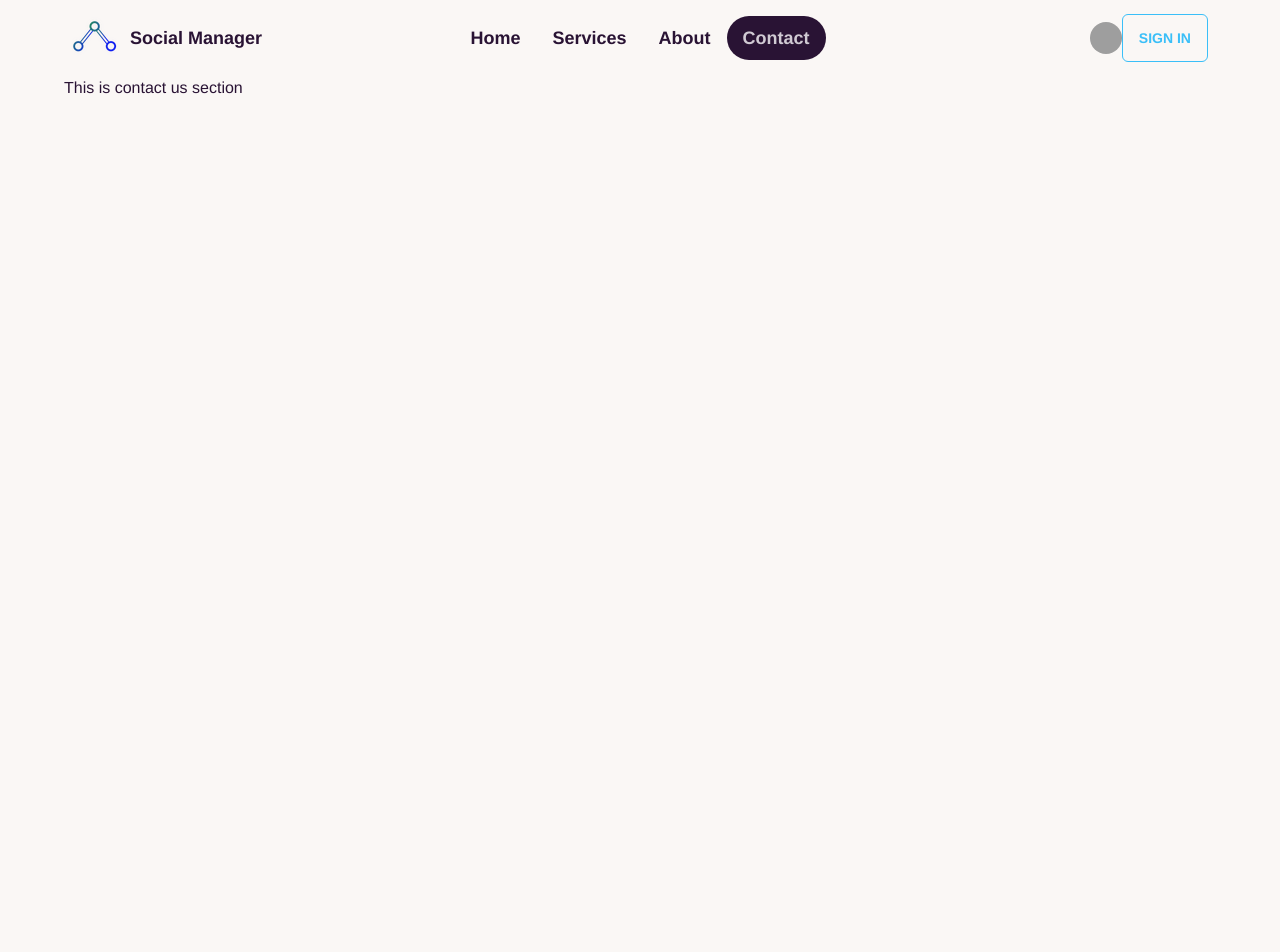
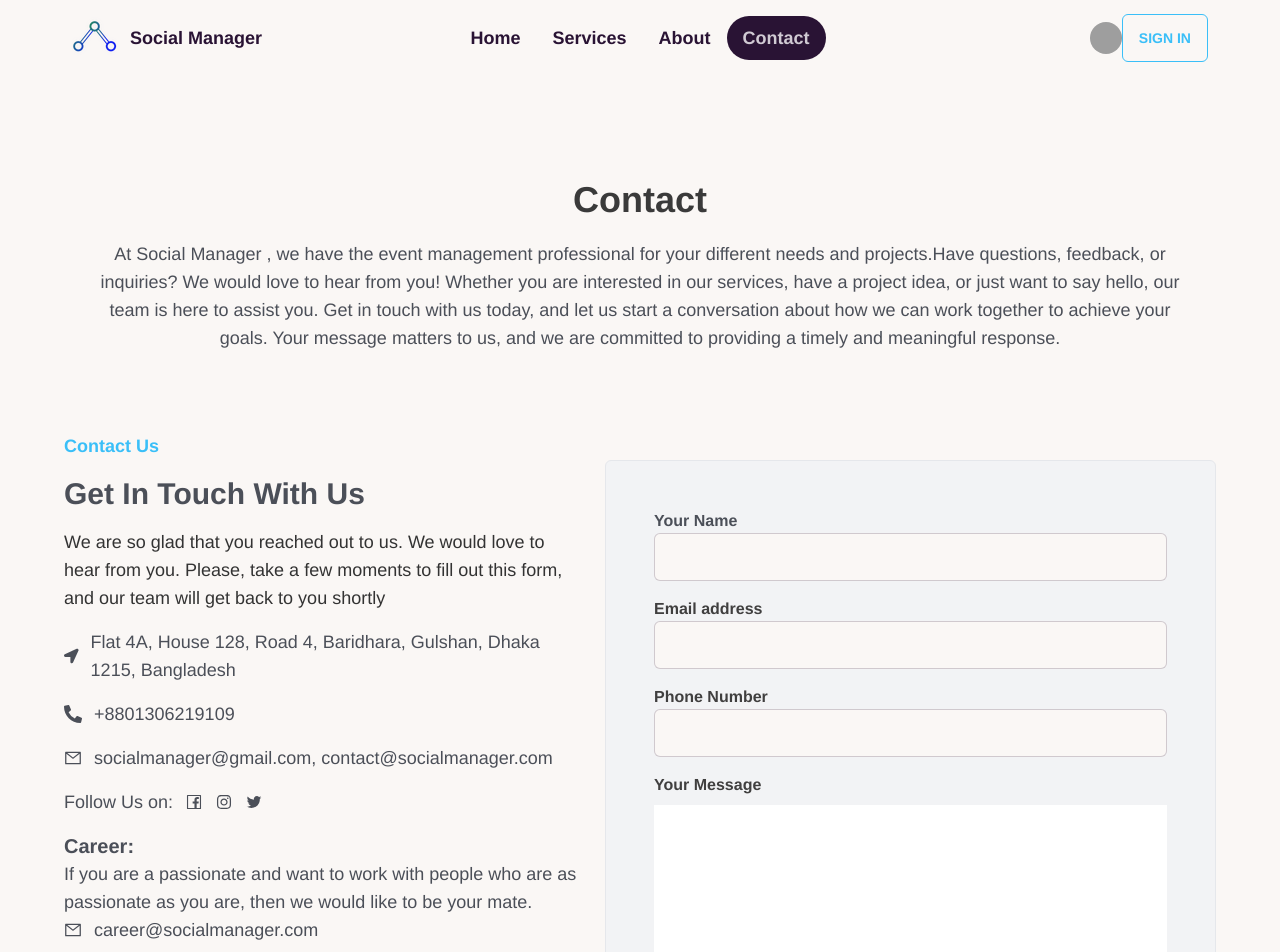
Before and after one commit to mkasiam/social-manager, a React (Vite) app: page /contact in a window 1280 px wide. Shown: the top 952 px of the page. Before the commit the page ends 800 px from the top, so only its background shows below. Built offline with nearby package versions, Linux system fonts and the light colour scheme; no server answers; grey boxes are pictures that could not be loaded.

Commit message:
sweet alert added

```diff
--- a/package.json
+++ b/package.json
@@ -18,7 +18,8 @@
     "react-helmet-async": "^1.3.0",
     "react-icons": "^4.11.0",
     "react-router-dom": "^6.16.0",
-    "sort-by": "^1.2.0"
+    "sort-by": "^1.2.0",
+    "sweetalert2": "^11.7.32"
   },
   "devDependencies": {
     "@types/react": "^18.2.15",
--- a/src/components/pages/Contact/Contact.jsx
+++ b/src/components/pages/Contact/Contact.jsx
@@ -1,10 +1,147 @@
+import { FaLocationArrow, FaPhoneAlt } from "react-icons/fa";
+import {
+  AiOutlineMail,
+  AiOutlineFacebook,
+  AiOutlineInstagram,
+  AiOutlineTwitter,
+} from "react-icons/ai";
+import Swal from "sweetalert2";
+const Contact = () => {
+  const handleSubmit = (e) => {
+    e.preventDefault();
+    Swal.fire({
+      position: "center",
+      icon: "success",
+      title: "Your message has been sent successfully",
+      showConfirmButton: false,
+      timer: 1000,
+    });
+  };
+  return (
+    <div>
+      {/* Contact Us Section Title and subtitle */}
+      <div className="text-center mt-6 py-10 md:py-16 lg:py-20 space-y-5 px-5">
+        <h1 className="text-xl md:text-2xl lg:text-4xl text-[#3A3A3A] font-bold">
+          Contact
+        </h1>
+        <p className="text-[#4b4f58] text-lg">
+          At Social Manager , we have the event management professional for your
+          different needs and projects.Have questions, feedback, or inquiries?
+          We would love to hear from you! Whether you are interested in our
+          services, have a project idea, or just want to say hello, our team is
+          here to assist you. Get in touch with us today, and let us start a
+          conversation about how we can work together to achieve your goals.
+          Your message matters to us, and we are committed to providing a timely
+          and meaningful response.
+        </p>
+      </div>
+      {/* Contact Us Container  */}
+      <div className="flex flex-col md:flex-row lg:flex-row gap-7">
+        {/* Contact Us Left Side (Information) */}
+        <div className="text-[#4b4f58] text-lg space-y-4 flex-1">
+          <p className="text-[#3ABFF8] font-bold text-lg">Contact Us</p>
+          <h1 className="text-xl md:text-2xl lg:text-3xl font-bold">
+            Get In Touch With Us
+          </h1>
+          <p className="text-lg text-[#333] my-4">
+            We are so glad that you reached out to us. We would love to hear
+            from you. Please, take a few moments to fill out this form, and our
+            team will get back to you shortly
+          </p>
+          <div className="flex items-center gap-3">
+            <FaLocationArrow></FaLocationArrow>
+            Flat 4A, House 128, Road 4, Baridhara, Gulshan, Dhaka 1215,
+            Bangladesh
+          </div>
+          <div className="flex items-center gap-3">
+            <FaPhoneAlt></FaPhoneAlt>+8801306219109
+          </div>
+          <div className="flex items-center gap-3">
+            <AiOutlineMail></AiOutlineMail>socialmanager@gmail.com,
+            contact@socialmanager.com
+          </div>
+          <div className="flex items-center gap-3 cursor-pointer">
+            Follow Us on: <AiOutlineFacebook></AiOutlineFacebook>
+            <AiOutlineInstagram></AiOutlineInstagram>{" "}
+            <AiOutlineTwitter></AiOutlineTwitter>
+          </div>
+          <div>
+            <h1 className="font-bold text-xl">Career:</h1>
+            <p>
+              If you are a passionate and want to work with people who are as
+              passionate as you are, then we would like to be your mate.
+            </p>
+            <p className="flex items-center gap-3">
+              <AiOutlineMail></AiOutlineMail>career@socialmanager.com
+            </p>
+          </div>
+        </div>
+        {/* Form to contact  */}
 
-const Contact = () => {
-    return (
-        <div>
-            <h1>This is contact us section</h1>
+        <div className="border flex-1 bg-[#F2F3F5] rounded-md p-12 max-w-2xl mx-auto mt-7">
+          <div className="w-full  space-y-4">
+            <div>
+              <form onSubmit={handleSubmit} className="space-y-4">
+                <div>
+                  <label className="mb-2 text-md font-semibold text-[#4b4f58]">
+                    Your Name
+                  </label>
+                  <input
+                    type="text"
+                    name="name"
+                    className="input input-bordered w-full rounded-md"
+                    required
+                  />
+                </div>
+                <div>
+                  <label className="mb-2 text-md font-semibold text-[#403F3F]">
+                    Email address
+                  </label>
+                  <input
+                    type="email"
+                    name="email"
+                    className="input input-bordered w-full rounded-md"
+                    required
+                  />
+                </div>
+                <div>
+                  <label className="mb-2 text-md font-semibold text-[#403F3F]">
+                    Phone Number
+                  </label>
+                  <input
+                    type="number"
+                    name="number"
+                    className="input input-bordered w-full rounded-md"
+                    required
+                  />
+                </div>
+
+                <div className="flex flex-col">
+                  <label className="mb-2 text-md font-semibold text-[#403F3F]">
+                    Your Message
+                  </label>
+                  <textarea
+                    name="message"
+                    id="message"
+                    cols="30"
+                    rows="10"
+                  ></textarea>
+                </div>
+                <div className="mt-6">
+                  <button
+                    type="submit"
+                    className="btn bg-[#3ABFF8] hover:bg-[#7cbfdc] text-white w-full rounded-md"
+                  >
+                    Send Message
+                  </button>
+                </div>
+              </form>
+            </div>
+          </div>
         </div>
-    );
+      </div>
+    </div>
+  );
 };
 
 export default Contact;
--- a/src/components/pages/Register/Register.jsx
+++ b/src/components/pages/Register/Register.jsx
@@ -54,6 +54,17 @@ const Register = () => {
                   required
                 />
               </div>
+              <div className="mb-4">
+                <label htmlFor="file" className="block text-gray-700">
+                  Choose a file:
+                </label>
+                <input
+                  type="file"
+                  name="file"
+                  id="file"
+                  className="border rounded px-2 py-1 w-full"
+                />
+              </div>
               <div>
                 <label className="text-md font-semibold text-[#403F3F]">
                   Email address
```
Also changed, not shown: 1 other file (tests, documents, lock files or other folders).
